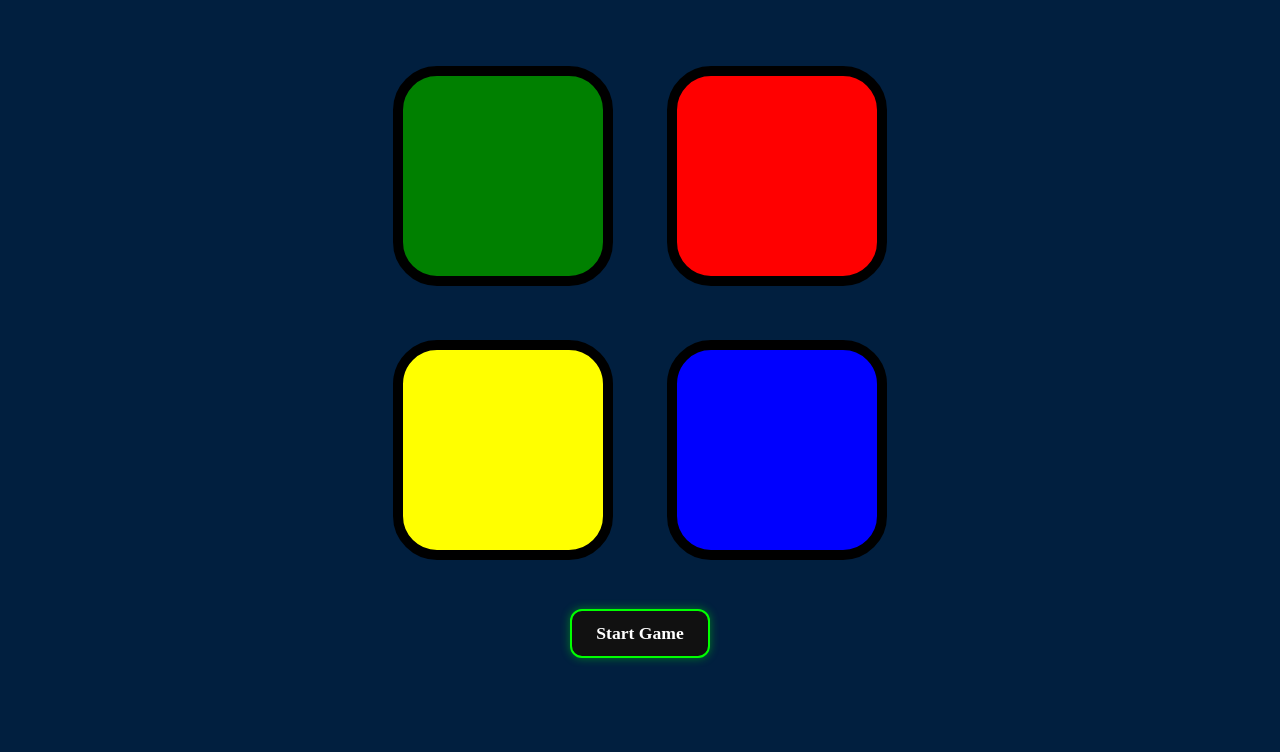
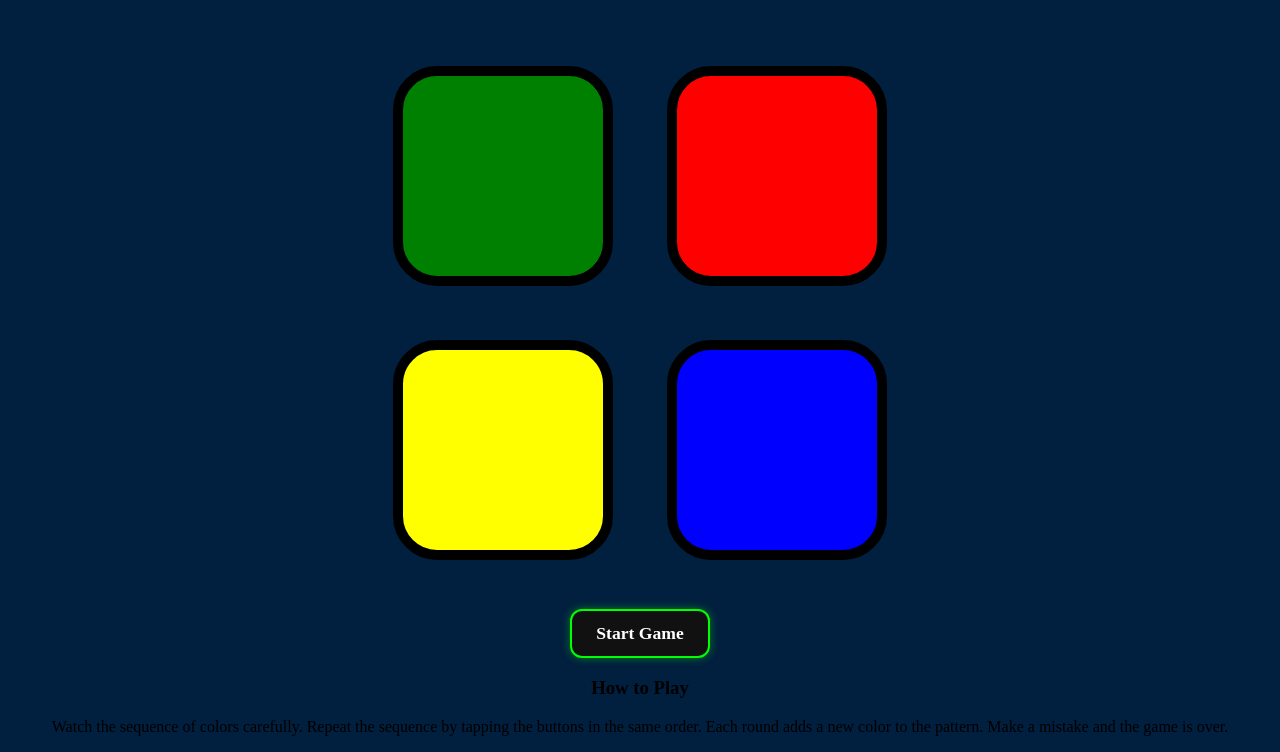
Before and after one commit to Akuthi-A/Simon-Game, a plain HTML site: page index.html in a window 1280 px wide. Shown: the part 133-885 px from the top of the page. Before the commit the page ends 800 px from the top, so only its background shows below. Drawn offline with nearby package versions, Linux system fonts and the light colour scheme.

Commit message:
add how to play in footer

```diff
--- a/game.js
+++ b/game.js
@@ -18,6 +18,7 @@ function startGame() {
         start = true;
         nextSequence();
         jQuery("#start-btn").hide();
+        jQuery("#instructions").hide();
     }
 }
 
@@ -99,6 +100,7 @@ function checkAnswer(index) {
 
         $("h1").text("Game Over, Press Any Key to Restart");
         jQuery("#start-btn").show();
+        jQuery("#instructions").show();
         startOver();
     }
 }
--- a/index.html
+++ b/index.html
@@ -37,7 +37,15 @@
 </div>
   </div>
 
-
+  <footer id="instructions">
+  <h3>How to Play</h3>
+  <p>
+    Watch the sequence of colors carefully.
+    Repeat the sequence by tapping the buttons in the same order.
+    Each round adds a new color to the pattern.
+    Make a mistake and the game is over.
+  </p>
+</footer>
 <script src="https://ajax.googleapis.com/ajax/libs/jquery/3.7.1/jquery.min.js"></script>
 
 <script src="game.js"></script>
```
